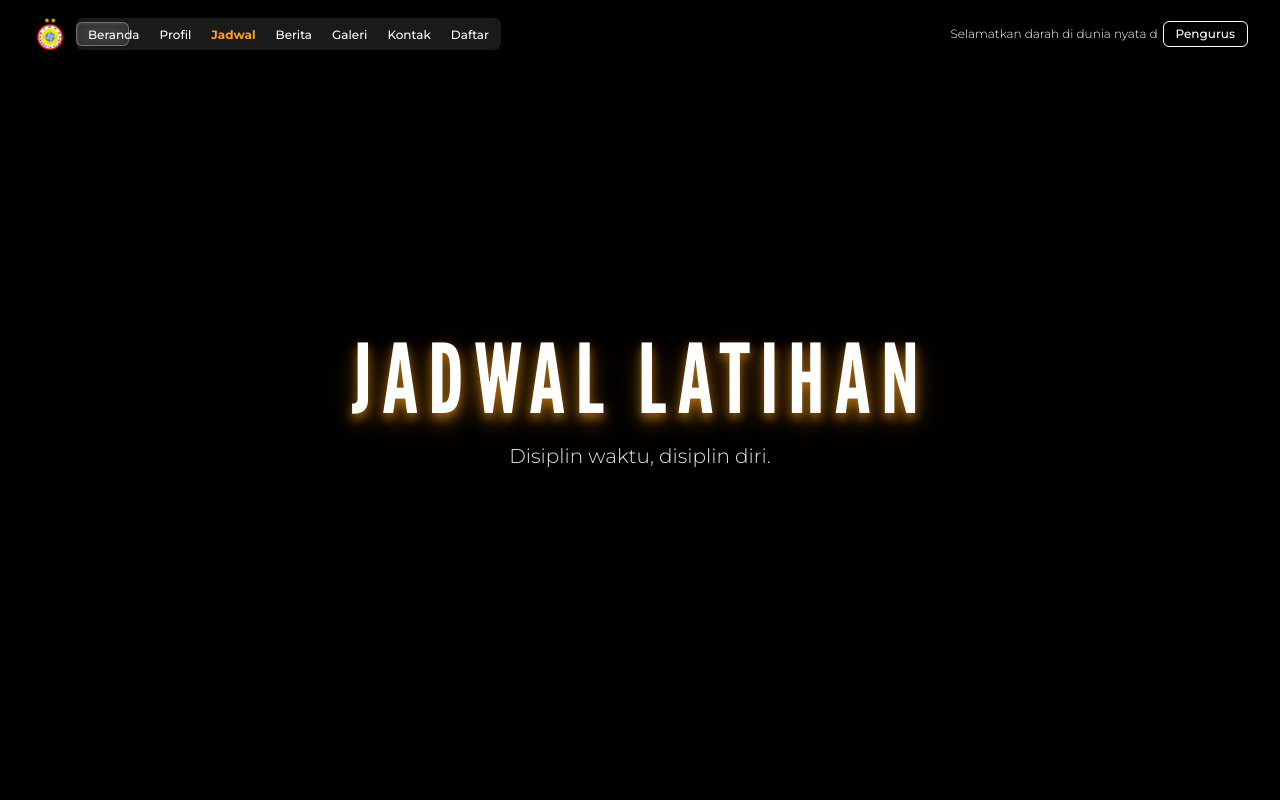
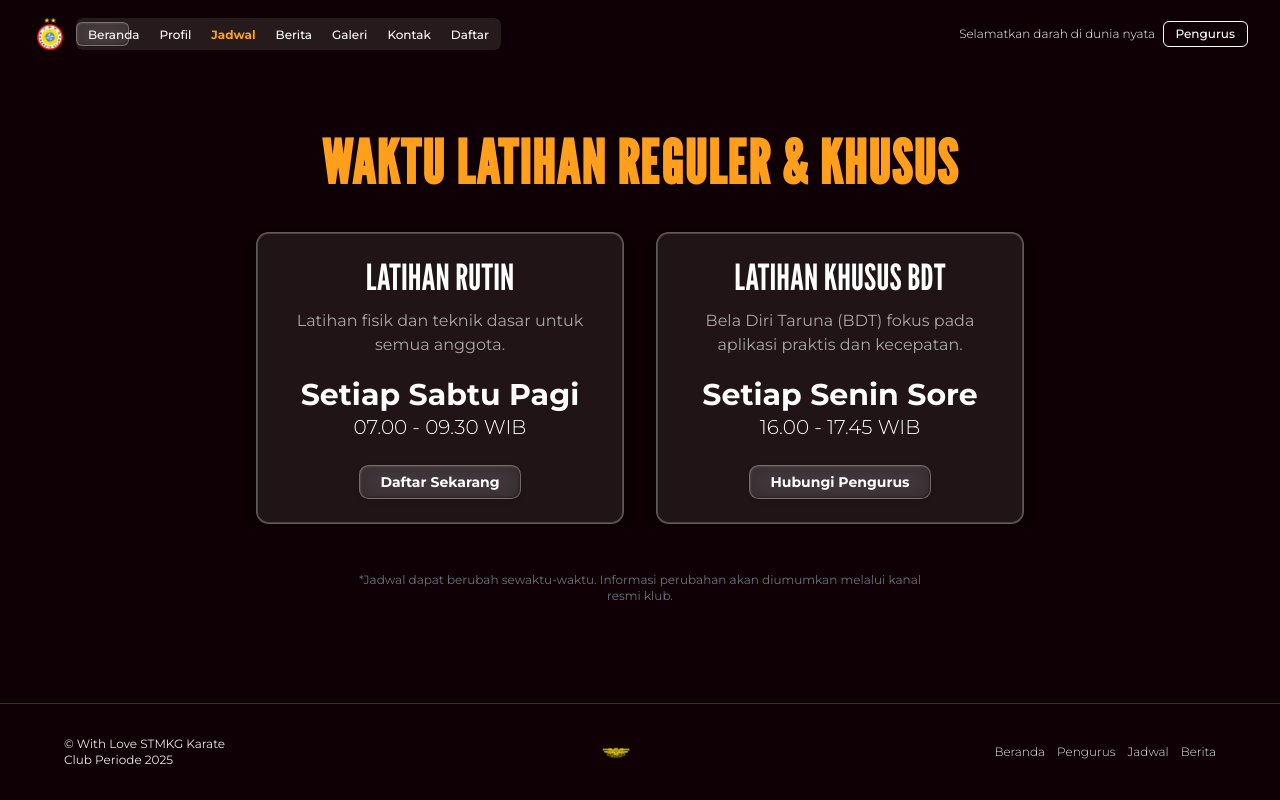
Before and after one commit to fadilpradana/karate, a React (Vite) app: page /jadwal in a window 1280 px wide. Shown: the top 800 px of the page. Built offline with nearby package versions, Linux system fonts and the light colour scheme.

Commit message:
Update Jadwal

```diff
--- a/src/pages/Jadwal.jsx
+++ b/src/pages/Jadwal.jsx
@@ -59,7 +59,7 @@ export default function Jadwal() {
       0px 4px 10px rgba(0, 0, 0, 0.3),
       inset 0 0 0 1px rgba(255, 255, 255, 0.2)
     `,
-    borderRadius: '1rem', // Untuk konsistensi dengan photoFrameContainerBaseStyle
+    borderRadius: '0.8rem', // Dikecilkan sedikit
     transition: 'all 0.3s ease-in-out',
   };
 
@@ -91,47 +91,15 @@ export default function Jadwal() {
       animate={{ opacity: 1 }}
       exit={{ opacity: 0 }}
       transition={{ duration: 0.5 }}
-      className="bg-[#0E0004] min-h-screen text-white overflow-x-hidden"
+      className="bg-[#0E0004] min-h-screen text-white overflow-x-hidden flex flex-col"
     >
-      {/* Hero Section untuk Jadwal */}
-      <section
-        className="relative h-screen flex items-center justify-center text-center px-6"
-        style={{
-          // Menggunakan warna solid hitam #000000 sebagai background
-          backgroundColor: '#000000',
-          backgroundSize: "cover", // Tetap pertahankan ini jika suatu saat mau ganti gambar
-          backgroundPosition: "center",
-          backgroundRepeat: "no-repeat",
-        }}
-      >
-        <div className="absolute inset-0 bg-black/70 backdrop-blur-sm z-10" />
-        <div className="relative z-20">
-          <motion.h1
-            className="text-5xl md:text-8xl font-league uppercase leading-tight tracking-widest glow-text-accent"
-            initial={{ opacity: 0, y: 50 }}
-            animate={{ opacity: 1, y: 0 }}
-            transition={{ duration: 0.6, delay: 0.2 }}
-          >
-            Jadwal Latihan
-          </motion.h1>
-          <motion.p
-            className="mt-4 text-lg md:text-xl font-[Montserrat] font-light text-[#E7E7E7]"
-            initial={{ opacity: 0, y: 50 }}
-            animate={{ opacity: 1, y: 0 }}
-            transition={{ duration: 0.6, delay: 0.4 }}
-          >
-            Disiplin waktu, disiplin diri.
-          </motion.p>
-        </div>
-      </section>
-
       {/* Bagian Detail Jadwal */}
       <section
         ref={jadwalRef} // Pasang ref di sini
-        className="py-20 px-6 md:px-20 text-center"
+        className="pt-24 pb-16 px-4 md:px-16 text-center flex-grow flex flex-col justify-center" // Padding atas ditambah
       >
         <motion.h2
-          className="text-3xl md:text-7xl font-league font-semibold uppercase tracking-wide mb-12 text-accent"
+          className="text-2xl md:text-6xl font-league font-semibold uppercase tracking-wide mb-10 text-accent"
           variants={sectionTitleVariants}
           initial="hidden"
           animate={isInView ? "visible" : "hidden"}
@@ -140,10 +108,10 @@ export default function Jadwal() {
           Waktu Latihan Reguler & Khusus
         </motion.h2>
 
-        <div className="grid grid-cols-1 md:grid-cols-2 gap-10 max-w-4xl mx-auto">
+        <div className="grid grid-cols-1 md:grid-cols-2 gap-8 max-w-3xl mx-auto w-full">
           {/* Card Latihan Reguler */}
           <motion.div
-            className="p-8 rounded-2xl text-center flex flex-col items-center justify-between"
+            className="p-6 rounded-xl text-center flex flex-col items-center justify-between"
             style={glassmorphismStyle}
             onMouseEnter={glassmorphismHoverStyle}
             onMouseLeave={glassmorphismLeaveStyle}
@@ -153,20 +121,20 @@ export default function Jadwal() {
             transition={{ ...cardVariants.visible.transition, delay: 0.3 }}
             viewport={{ once: true, amount: 0.5 }}
           >
-            <h3 className="text-4xl md:text-5xl font-league uppercase text-white mb-4">Latihan Rutin</h3>
-            <p className="text-base md:text-lg font-[Montserrat] text-[#a7a7a7] mb-6">
+            <h3 className="text-3xl md:text-4xl font-league uppercase text-white mb-3">Latihan Rutin</h3>
+            <p className="text-sm md:text-base font-[Montserrat] text-[#a7a7a7] mb-5">
               Latihan fisik dan teknik dasar untuk semua anggota.
             </p>
-            <div className="text-white text-3xl md:text-4xl font-bold font-[Montserrat] mb-4">
+            <div className="text-white text-2xl md:text-3xl font-bold font-[Montserrat] mb-3">
               <p>Setiap Sabtu Pagi</p>
-              <p className="text-xl md:text-2xl font-[Montserrat] font-light">07.00 - 09.30 WIB</p>
+              <p className="text-lg md:text-xl font-[Montserrat] font-light">07.00 - 09.30 WIB</p>
             </div>
             <Link
               to="/pendaftaran"
-              className="inline-block mt-4 px-6 py-2 font-semibold rounded-xl text-sm md:text-base"
+              className="inline-block mt-3 px-5 py-1.5 font-semibold rounded-lg text-xs md:text-sm"
               style={{
                 ...glassmorphismStyle,
-                borderRadius: '0.75rem', // Lebih kecil untuk tombol
+                borderRadius: '0.6rem',
                 boxShadow: `
                   0px 2px 5px rgba(0, 0, 0, 0.2),
                   inset 1px 1px 2px rgba(255, 255, 255, 0.13),
@@ -188,7 +156,7 @@ export default function Jadwal() {
 
           {/* Card Latihan Khusus BDT */}
           <motion.div
-            className="p-8 rounded-2xl text-center flex flex-col items-center justify-between"
+            className="p-6 rounded-xl text-center flex flex-col items-center justify-between"
             style={glassmorphismStyle}
             onMouseEnter={glassmorphismHoverStyle}
             onMouseLeave={glassmorphismLeaveStyle}
@@ -198,20 +166,20 @@ export default function Jadwal() {
             transition={{ ...cardVariants.visible.transition, delay: 0.5 }}
             viewport={{ once: true, amount: 0.5 }}
           >
-            <h3 className="text-4xl md:text-5xl font-league uppercase text-white mb-4">Latihan Khusus BDT</h3>
-            <p className="text-base md:text-lg font-[Montserrat] text-[#a7a7a7] mb-6">
+            <h3 className="text-3xl md:text-4xl font-league uppercase text-white mb-3">Latihan Khusus BDT</h3>
+            <p className="text-sm md:text-base font-[Montserrat] text-[#a7a7a7] mb-5">
               Bela Diri Taruna (BDT) fokus pada aplikasi praktis dan kecepatan.
             </p>
-            <div className="text-white text-3xl md:text-4xl font-bold font-[Montserrat] mb-4">
+            <div className="text-white text-2xl md:text-3xl font-bold font-[Montserrat] mb-3">
               <p>Setiap Senin Sore</p>
-              <p className="text-xl md:text-2xl font-[Montserrat] font-light">16.00 - 17.45 WIB</p>
+              <p className="text-lg md:text-xl font-[Montserrat] font-light">16.00 - 17.45 WIB</p>
             </div>
             <Link
               to="/kontak"
-              className="inline-block mt-4 px-6 py-2 font-semibold rounded-xl text-sm md:text-base"
+              className="inline-block mt-3 px-5 py-1.5 font-semibold rounded-lg text-xs md:text-sm"
               style={{
                 ...glassmorphismStyle,
-                borderRadius: '0.75rem', // Lebih kecil untuk tombol
+                borderRadius: '0.6rem',
                 boxShadow: `
                   0px 2px 5px rgba(0, 0, 0, 0.2),
                   inset 1px 1px 2px rgba(255, 255, 255, 0.13),
@@ -233,7 +201,7 @@ export default function Jadwal() {
         </div>
 
         <motion.p
-          className="mt-16 text-sm text-gray-500 max-w-2xl mx-auto"
+          className="mt-12 text-xs text-gray-500 max-w-xl mx-auto"
           initial={{ opacity: 0, y: 20 }}
           animate={isInView ? { opacity: 1, y: 0 } : {}}
           transition={{ delay: 0.8 }}
@@ -244,13 +212,13 @@ export default function Jadwal() {
       </section>
 
       {/* Footer (Copy dari Home.jsx untuk konsistensi) */}
-      <footer className="relative z-[50] bg-[#0E0004] text-[#E7E7E7] text-sm py-10 px-6 md:px-20 border-t border-[#333]">
-        <div className="flex flex-col md:flex-row justify-between items-center gap-4">
+      <footer className="relative z-[50] bg-[#0E0004] text-[#E7E7E7] text-xs py-8 px-4 md:px-16 border-t border-[#333]">
+        <div className="flex flex-col md:flex-row justify-between items-center gap-3">
           <div className="text-center md:text-left">&copy; With Love STMKG Karate Club Periode 2025</div>
           <div className="flex justify-center w-full">
-            <img src={brevetLogo} alt="Logo Brevet" className="h-5" />
+            <img src={brevetLogo} alt="Logo Brevet" className="h-4" />
           </div>
-          <div className="flex gap-4 font-[Montserrat] font-light text-center md:text-right">
+          <div className="flex gap-3 font-[Montserrat] font-light text-center md:text-right">
             <Link to="/" className="hover:text-[#FF9F1C]">Beranda</Link>
             <Link to="/pengurus" className="hover:text-[#FF9F1C]">Pengurus</Link>
             <Link to="/jadwal" className="hover:text-[#FF9F1C]">Jadwal</Link>
```
